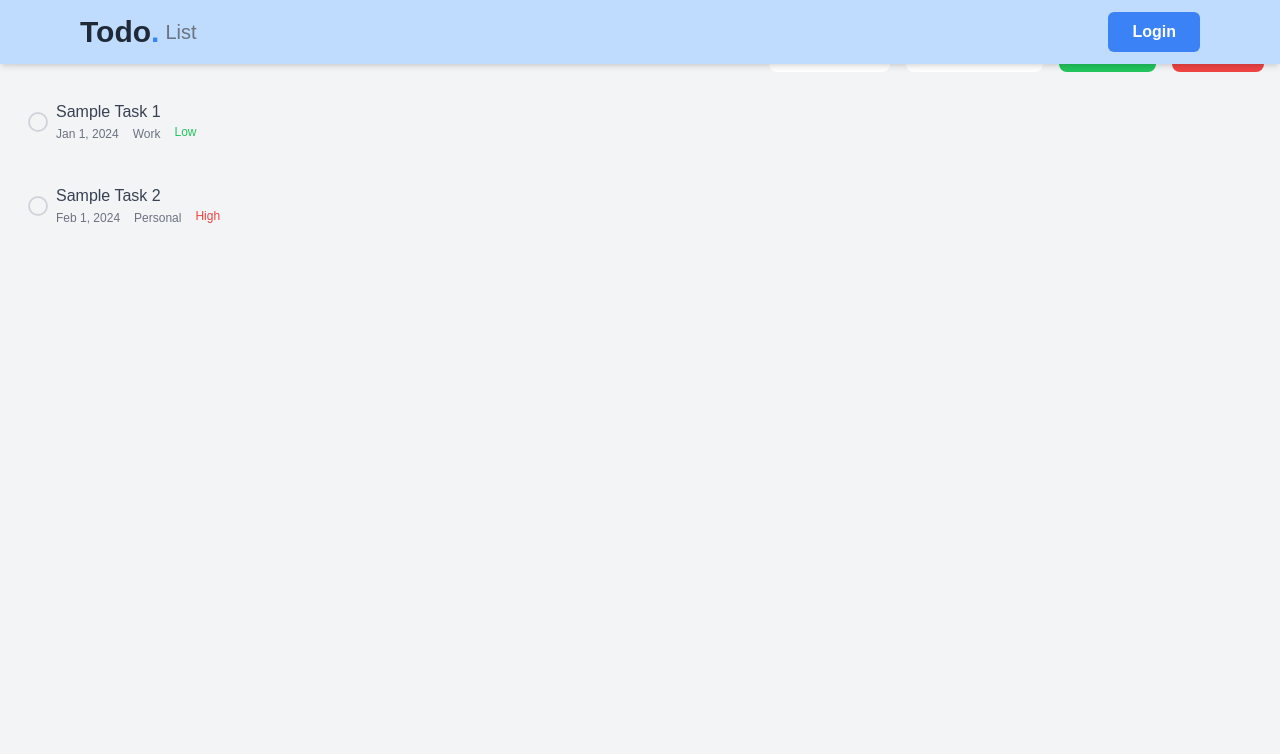
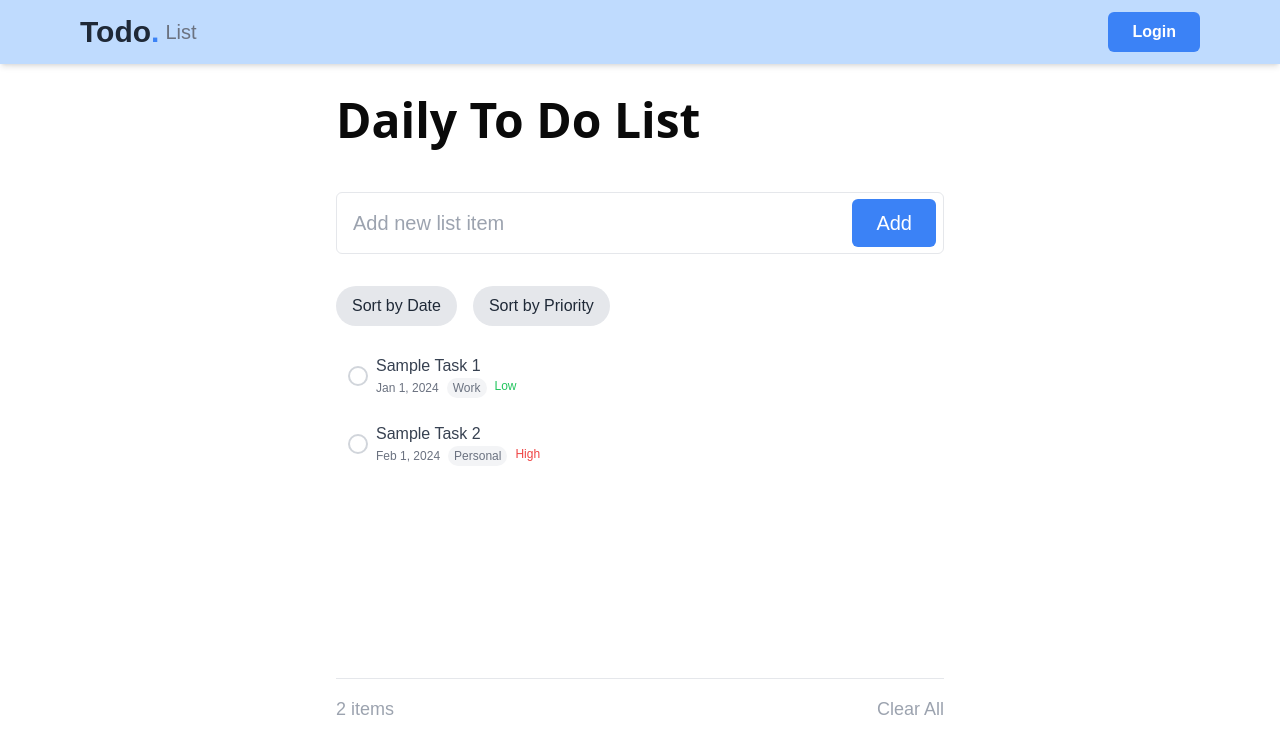
Before and after one commit to VijayendraNayak/Todo-list, a Next.js app: page / in a window 1280 px wide. Shown: the top 754 px of the page. Built offline with nearby package versions, Linux system fonts and the light colour scheme.

Commit message:
remove toast

```diff
--- a/src/app/page.tsx
+++ b/src/app/page.tsx
@@ -72,6 +72,13 @@ export default function Home() {
   const [prioritySortedItems, setPrioritySortedItems] = useState<TaskData[]>([]);
   const [dateSortedItems, setDateSortedItems] = useState<TaskData[]>([]);
   const [currentView, setCurrentView] = useState<'default' | 'priority' | 'date'>('default');
+  const [formData, setFormData] = useState<TaskData>({
+    title: "",
+    description: "",
+    date: null,
+    category: "",
+    priority: "Low"
+  });
 
   useEffect(() => {
     const existingItems = JSON.parse(localStorage.getItem("todoItems") || "[]");
@@ -144,6 +151,13 @@ export default function Home() {
   const ClosePopup = () => {
     setShowPopup(false);
     setStartDate(null);
+    setFormData({
+      title: "",
+      description: "",
+      date: null,
+      category: "",
+      priority: "Low"
+    });
   };
 
   const handleDateChange = (date: Date) => {
@@ -172,6 +186,8 @@ export default function Home() {
     setTodoItems(updatedItems);
     setPrioritySortedItems(sortItemsByPriority(updatedItems));
     setDateSortedItems(sortItemsByDate(updatedItems));
+
+    ClosePopup();
 
     if (currentView === 'priority') {
       setCurrentView('priority');
@@ -231,19 +247,7 @@ export default function Home() {
       setCurrentView('default');
     }
 
-        if ((dateSortCount + 1) % 2 === 1) {
-            toast.success("Sorted by date proximity!", {
-                position: "top-right",
-                style: {
-                    backgroundColor: "#d4edda",
-                    color: "#155724",
-                    borderLeft: "4px solid #85c79d",
-                    borderRadius: "0.5rem",
-                    padding: "1.5rem",
-                    marginTop: "3rem"
-                },
-            });
-        }
+
   };
 
   const sortByPriority = () => {
@@ -259,67 +263,54 @@ export default function Home() {
       setCurrentView('default');
     }
 
-        if ((prioritySortCount + 1) % 2 === 1) {
-            toast.success("Sorted by priority!", {
-                position: "top-right",
-                style: {
-                    backgroundColor: "#d4edda",
-                    color: "#155724",
-                    borderLeft: "4px solid #85c79d",
-                    borderRadius: "0.5rem",
-                    padding: "1.5rem",
-                    marginTop: "3rem"
-                },
-            });
-        }
+
   };
 
   const currentItems = getCurrentItems(currentView, todoItems, prioritySortedItems, dateSortedItems);
 
   return (
-        <div className="flex flex-col min-h-screen bg-gray-100">
-            <Toaster />
-            <div className="container mx-auto px-4 py-8">
-                <div className="flex flex-col gap-4">
-                    <div className="flex justify-between items-center">
-                        <h1 className="text-3xl font-bold text-gray-800">Todo List</h1>
-                        <div className="flex gap-4">
+    <main className="h-screen pt-16">
+      <div className="h-full flex flex-col max-w-2xl mx-auto p-8 gap-4">
+        <p className="text-3xl md:text-5xl font-semibold mb-8 font-sans">Daily To Do List</p>
+        <div className="relative max-w-2xl">
+          <input
+            type="text"
+            value={formData.title}
+            placeholder="Add new list item"
+            className="w-full px-4 py-4 rounded-md border border-gray-200 focus:outline-none focus:border-blue-500 focus:ring-1 focus:ring-blue-500 placeholder-gray-400 placeholder:font-thin text-black text-xl font-bold pr-24"
+            readOnly
+            onClick={OpenPopup}
+          />
           <button
+            className="absolute right-2 top-1/2 -translate-y-1/2 px-6 py-2.5 bg-blue-500 text-white font-medium text-xl rounded-md hover:bg-blue-600 transition-colors duration-200"
+            onClick={() => handleOnStorage(formData)}
+          >
+            Add
+          </button>
+        </div>
+
+        <div className="flex gap-4 mt-4">
+          <button
+            className={`px-4 py-2 rounded-full ${isDateSelected
+                ? "bg-blue-100 text-blue-800 transform -translate-x-1"
+                : "bg-gray-200 text-gray-800"
+              } transition`}
             onClick={sortByDate}
-                                className={`px-4 py-2 rounded-lg ${
-                                    isDateSelected
-                                        ? "bg-blue-500 text-white"
-                                        : "bg-white text-gray-800"
-                                }`}
           >
-                                Sort by Date
+            {isDateSelected ? "✓ Sort by Date" : "Sort by Date"}
           </button>
           <button
+            className={`px-4 py-2 rounded-full ${isPrioritySelected
+                ? "bg-blue-100 text-blue-800 transform -translate-x-1"
+                : "bg-gray-200 text-gray-800"
+              } transition`}
             onClick={sortByPriority}
-                                className={`px-4 py-2 rounded-lg ${
-                                    isPrioritySelected
-                                        ? "bg-blue-500 text-white"
-                                        : "bg-white text-gray-800"
-                                }`}
           >
-                                Sort by Priority
-                            </button>
-                            <button
-                                onClick={OpenPopup}
-                                className="px-4 py-2 bg-green-500 text-white rounded-lg"
-                            >
-                                Add Task
-                            </button>
-                            <button
-                                onClick={onClearClick}
-                                className="px-4 py-2 bg-red-500 text-white rounded-lg"
-                            >
-                                Clear All
+            {isPrioritySelected ? "✓ Sort by Priority" : "Sort by Priority"}
           </button>
         </div>
-                    </div>
 
-                    <div className="grid gap-4">
+        <div className={`h-80 ${currentItems.length > 5 ? "overflow-y-scroll" : "overflow-y-auto"} max-w-2xl`}>
           {currentItems.map((item, index) => (
             <Checkbox
               key={index}
@@ -333,6 +324,17 @@ export default function Home() {
           ))}
         </div>
 
+        <div className="flex justify-between items-center pt-4 border-t max-w-2xl border-gray-200 text-gray-400 text-lg">
+          <span>{currentItems.length} items</span>
+          <Toaster />
+          <button
+            className="hover:text-gray-600 transition-colors duration-200"
+            onClick={onClearClick}
+          >
+            Clear All
+          </button>
+        </div>
+
         <Popform
           isVisible={showPopup}
           onClose={ClosePopup}
@@ -341,7 +343,6 @@ export default function Home() {
           onData={handleOnStorage}
         />
       </div>
-            </div>
-        </div>
+    </main>
   );
 }
```
Lines whose indentation alone changed are shown as unchanged.
